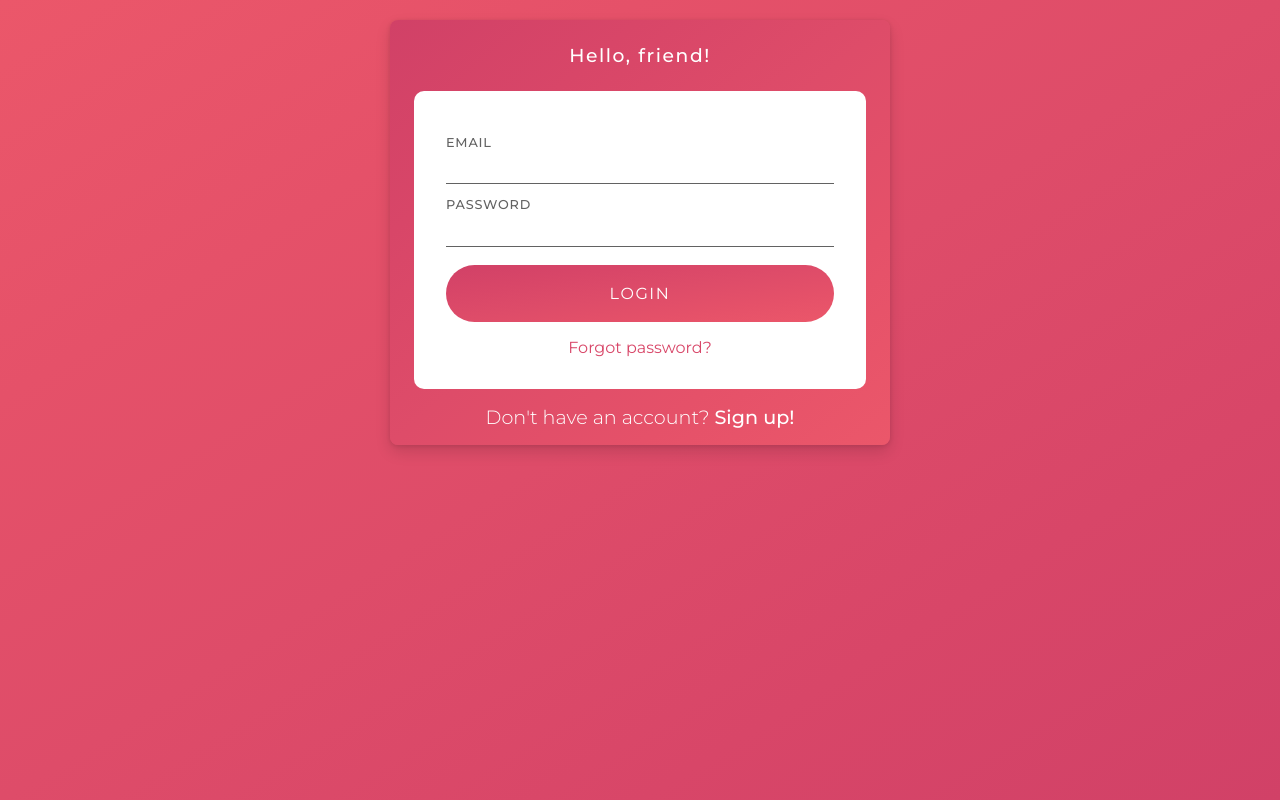
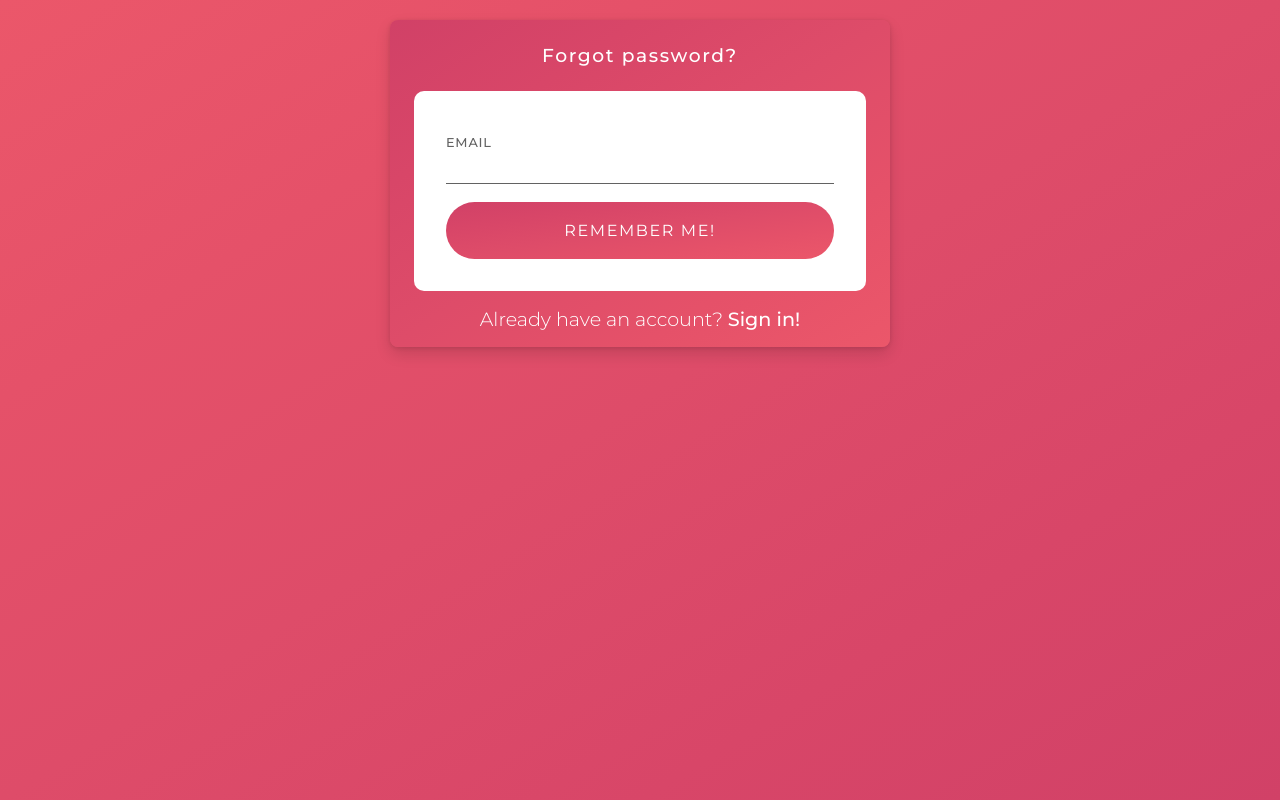
Before and after one commit to johncardozo/frontend-intermedio, a React (Vite) app in the folder react-signin-signup-forms/: page / in a window 1280 px wide. Built offline with nearby package versions, Linux system fonts and the light colour scheme.

Commit message:
React Forms: Creación del formulario Forgot password

```diff
--- a/react-signin-signup-forms/src/App.jsx
+++ b/react-signin-signup-forms/src/App.jsx
@@ -1,9 +1,11 @@
-import SignIn from "./components/SignIn";
+import ForgotPassword from "./components/ForgotPassword";
+// import SignIn from "./components/SignIn";
 
 function App() {
   return (
     <div className="container">
-      <SignIn />
+      {/* <SignIn /> */}
+      <ForgotPassword />
     </div>
   );
 }
--- /dev/null
+++ b/react-signin-signup-forms/src/components/ForgotPassword.jsx
@@ -0,0 +1,22 @@
+const ForgotPassword = () => {
+  return (
+    <main>
+      <h3>Forgot password?</h3>
+      <div className="card">
+        <form autoComplete="off">
+          <fieldset>
+            <label htmlFor="email">Email</label>
+            <input type="email" id="email" autoFocus />
+            <p className="error">Valid email required</p>
+          </fieldset>
+          <button type="submit">Remember me!</button>
+        </form>
+      </div>
+      <p>
+        Already have an account? <span>Sign in!</span>
+      </p>
+    </main>
+  );
+};
+
+export default ForgotPassword;
```
